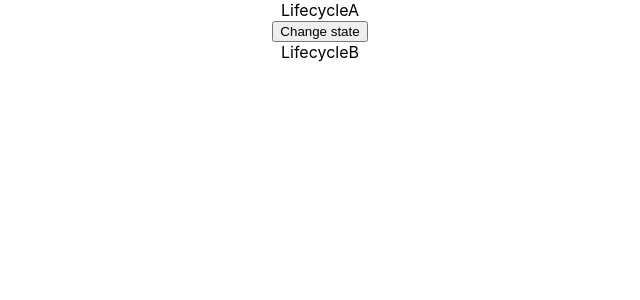
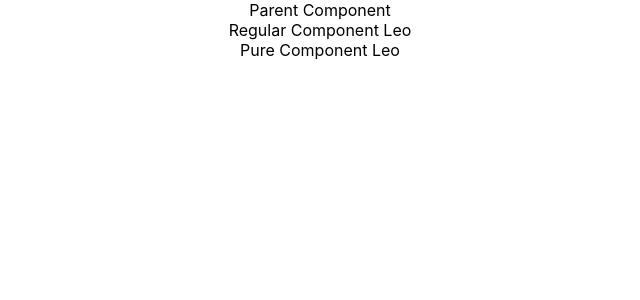
Before and after one commit to bl-liu6/React-Notes, a React (Create React App) app: page / in a window 1280 px wide. Shown: the top 300 px of the page, without its empty margins (320-960 px from the left). Built offline with nearby package versions, Linux system fonts and the light colour scheme.

Commit message:
Add files via upload

```diff
--- a/src/App.js
+++ b/src/App.js
@@ -1,6 +1,6 @@
 import logo from './logo.svg';
 import './App.css';
-import { Component } from 'react';
+import { Component, Fragment } from 'react';
 import Greet from './components/Greet'
 import Welcome from './components/Welcome';
 import Hello from './components/Hello';
@@ -18,12 +18,20 @@
 import styles from './components/appStyles.module.css'
 import Form from './components/Form';
 import LifecycleA from './components/LifecycleA';
+import FragmentDemo from './components/FragmentDemo';
+import Table from './components/Table';
+import PureComp from './components/PureComp';
+import ParentComp from './components/ParentComp';
 
 class App extends Component {
   render() {
     return (
       <div className="App">
-        <LifecycleA />
+        <ParentComp />
+        {/* <PureComp /> */}
+        {/* <Table /> */}
+        {/* <FragmentDemo /> */}
+        {/* <LifecycleA /> */}
         {/* <Form /> */}
         {/* <h1 className='error'>Error</h1>
         <h1 className={styles.success}>Success</h1> */}
--- /dev/null
+++ b/src/components/Columns.js
@@ -0,0 +1,21 @@
+import React from 'react'
+
+function Columns() {
+    const items = []
+    return (
+        <React.Fragment>
+            {
+                items.map(item => {
+                    <React.Fragment key={item.id}>
+                        <h1>Title</h1>
+                        <p>{item.title}</p>
+                    </React.Fragment>
+                })
+            }
+            <td>Name</td>
+            <td>Leo</td>
+        </React.Fragment>
+    )
+}
+
+export default Columns
--- /dev/null
+++ b/src/components/FragmentDemo.js
@@ -0,0 +1,14 @@
+import React from 'react'
+
+function FragmentDemo() {
+    return (
+        <React.Fragment>
+            <h1>
+                Fragment Demo
+            </h1>
+            <p>This describes the Fragment component</p>
+        </React.Fragment>
+    )
+}
+
+export default FragmentDemo
--- /dev/null
+++ b/src/components/ParentComp.js
@@ -0,0 +1,35 @@
+import React, { Component } from 'react'
+import PureComp from './PureComp'
+import RegComp from './RegComp'
+
+class ParentComp extends Component {
+
+    constructor(props) {
+        super(props)
+
+        this.state = {
+            name: 'Leo'
+        }
+    }
+
+    // componentDidMount() {
+    //     setInterval(() => {
+    //         this.setState({
+    //             name: 'Leo'
+    //         })
+    //     }, 2000)
+    // }
+
+    render() {
+        console.log('********************Parent Comp render********************')
+        return (
+            <div>
+                Parent Component
+                <RegComp name={this.state.name}></RegComp>
+                <PureComp name={this.state.name}></PureComp>
+            </div>
+        )
+    }
+}
+
+export default ParentComp
--- /dev/null
+++ b/src/components/PureComp.js
@@ -0,0 +1,14 @@
+import React, { PureComponent } from 'react'
+
+class PureComp extends PureComponent {
+  render() {
+    console.log('Pure Comp render')
+    return (
+      <div>
+        Pure Component {this.props.name}
+      </div>
+    )
+  }
+}
+
+export default PureComp
--- /dev/null
+++ b/src/components/RegComp.js
@@ -0,0 +1,14 @@
+import React, { Component } from 'react'
+
+class RegComp extends Component {
+    render() {
+        console.log('Reg Comp render')
+        return (
+            <div>
+                Regular Component {this.props.name}
+            </div>
+        )
+    }
+}
+
+export default RegComp
--- /dev/null
+++ b/src/components/Table.js
@@ -0,0 +1,18 @@
+import React from 'react'
+import Columns from './Columns'
+
+function Table() {
+    return (
+        <div>
+            <table>
+                <tbody>
+                    <tr>
+                        <Columns />
+                    </tr>
+                </tbody>
+            </table>
+        </div>
+    )
+}
+
+export default Table
```
Also changed, not shown: src/Notes/Fragments.txt (added), src/Notes/Pure Components.txt (added).
